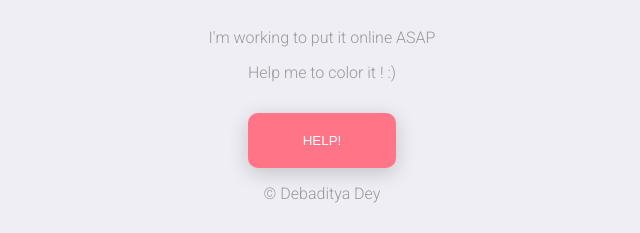
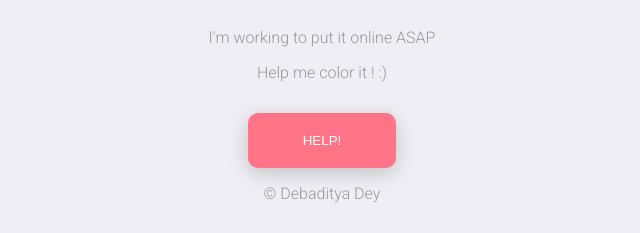
Before and after one commit to deydebaditya/deydebaditya.github.io, a plain HTML site: page index.html in a window 1280 px wide. Shown: the part 443-676 px from the top of the page, 318-958 px from the left. Drawn offline with nearby package versions, Linux system fonts and the light colour scheme.

Commit message:
Text Changes
Minor content changes

```diff
--- a/index.html
+++ b/index.html
@@ -51,7 +51,7 @@
   </svg>
   <h1>Site under Construction</h1>
   <p>I'm working to put it online ASAP</p>
-  <p id="both">Help me to color it ! :)</p>
+  <p id="both">Help me color it ! :)</p>
   <button class="button">Help!</button>
   <p>&copy; Debaditya Dey</p>
 
```
